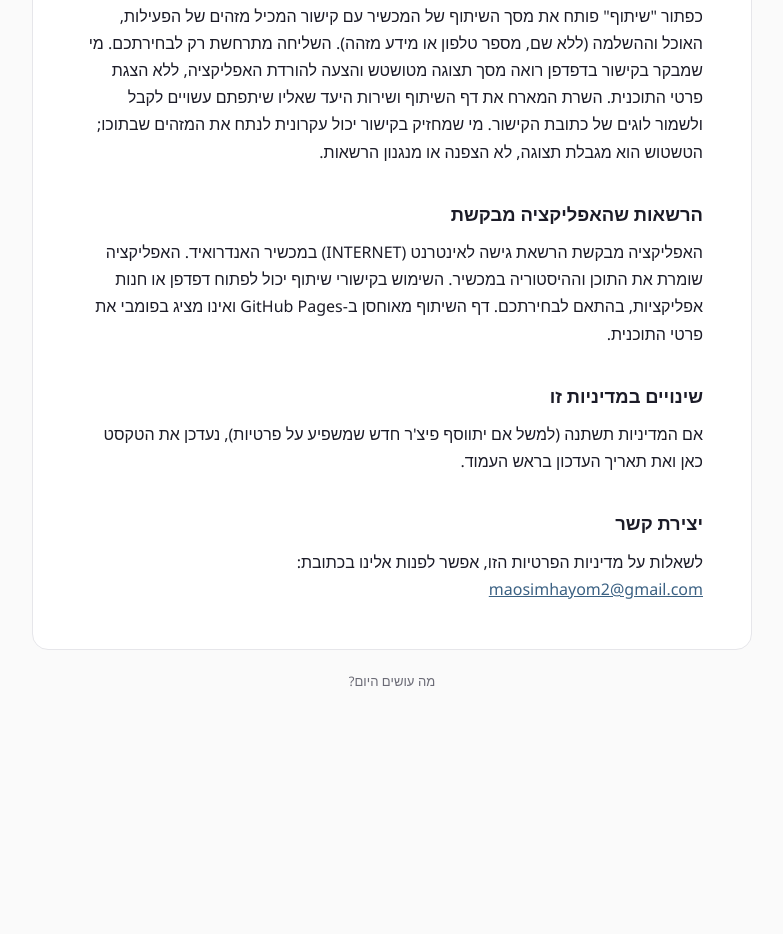
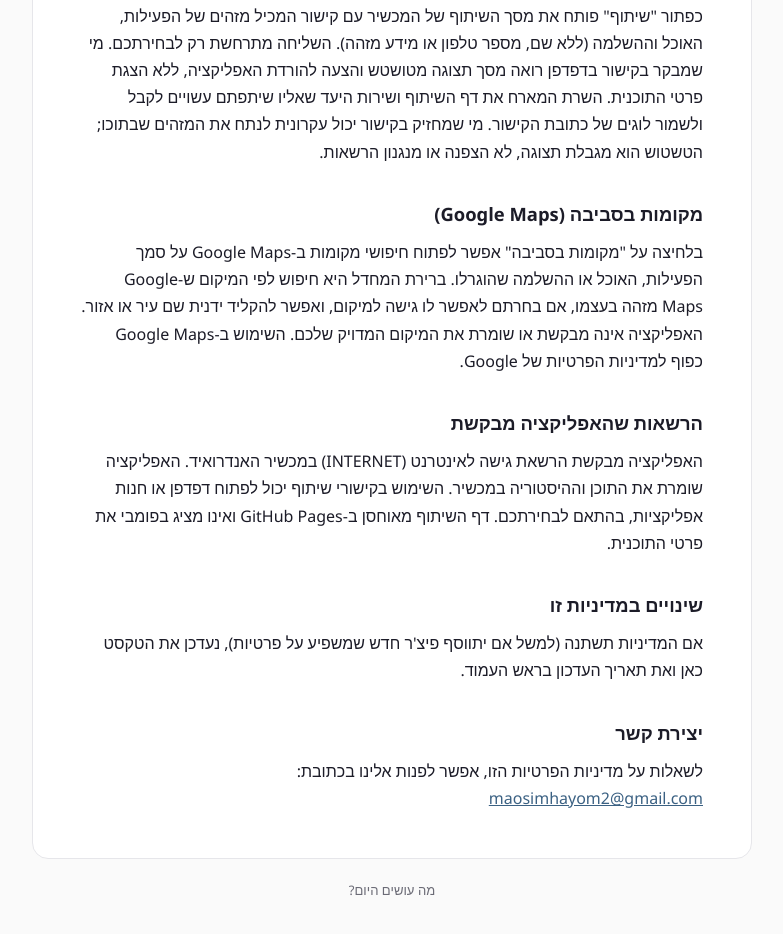
Before and after one commit to litals06-pixel/ma-osim-hayom-privacy, a plain HTML site: page index.html in a window 1280 px wide. Shown: the part 828-1762 px from the top of the page, without its empty margins (248-1031 px from the left). Before the commit the page ends 1584 px from the top, so only its background shows below. Drawn offline with Linux system fonts and the light colour scheme.

Commit message:
Describe optional Google Maps nearby links and location privacy

```diff
--- a/index.html
+++ b/index.html
@@ -90,6 +90,9 @@
   <h2>שיתוף</h2>
   <p>כפתור "שיתוף" פותח את מסך השיתוף של המכשיר עם קישור המכיל מזהים של הפעילות, האוכל וההשלמה (ללא שם, מספר טלפון או מידע מזהה). השליחה מתרחשת רק לבחירתכם. מי שמבקר בקישור בדפדפן רואה מסך תצוגה מטושטש והצעה להורדת האפליקציה, ללא הצגת פרטי התוכנית. השרת המארח את דף השיתוף ושירות היעד שאליו שיתפתם עשויים לקבל ולשמור לוגים של כתובת הקישור. מי שמחזיק בקישור יכול עקרונית לנתח את המזהים שבתוכו; הטשטוש הוא מגבלת תצוגה, לא הצפנה או מנגנון הרשאות.</p>
 
+  <h2>מקומות בסביבה (Google Maps)</h2>
+  <p>בלחיצה על "מקומות בסביבה" אפשר לפתוח חיפושי מקומות ב-Google Maps על סמך הפעילות, האוכל או ההשלמה שהוגרלו. ברירת המחדל היא חיפוש לפי המיקום ש-Google Maps מזהה בעצמו, אם בחרתם לאפשר לו גישה למיקום, ואפשר להקליד ידנית שם עיר או אזור. האפליקציה אינה מבקשת או שומרת את המיקום המדויק שלכם. השימוש ב-Google Maps כפוף למדיניות הפרטיות של Google.</p>
+
   <h2>הרשאות שהאפליקציה מבקשת</h2>
   <p>האפליקציה מבקשת הרשאת גישה לאינטרנט (INTERNET) במכשיר האנדרואיד. האפליקציה שומרת את התוכן וההיסטוריה במכשיר. השימוש בקישורי שיתוף יכול לפתוח דפדפן או חנות אפליקציות, בהתאם לבחירתכם. דף השיתוף מאוחסן ב-GitHub Pages ואינו מציג בפומבי את פרטי התוכנית.</p>
 
```
